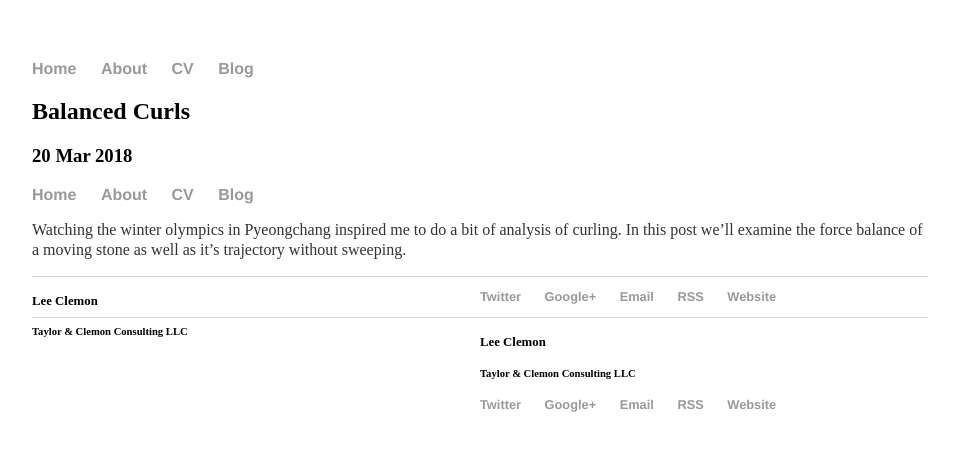
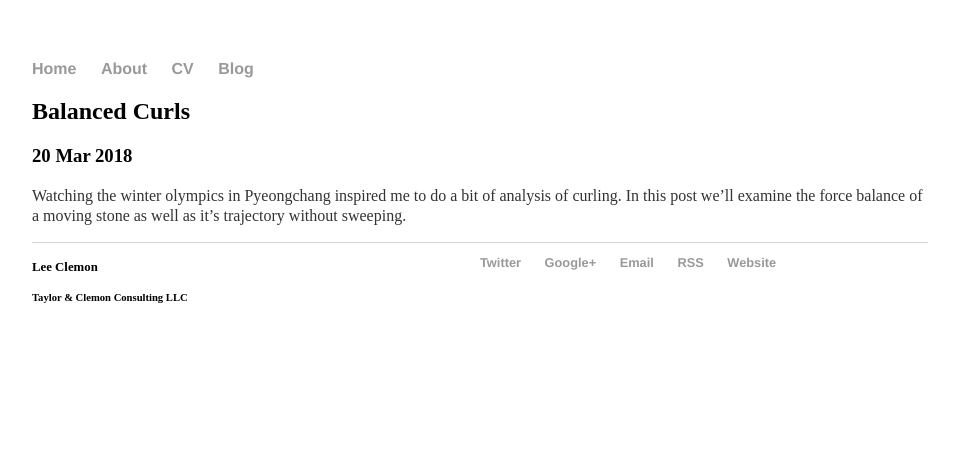
Before and after one commit to lclemon/lclemon.github.io, a Jekyll site: the page built from _posts/2018-03-20-Curling-forces.md, in a window 1280 px wide. Shown: the top 451 px of the page, without its empty margins (160-1119 px from the left). Built offline with Jekyll 4.4.1, drawn with Linux system fonts in a browser that asks for light colours.

Commit message:
Update posts.html

```diff
--- a/_layouts/posts.html
+++ b/_layouts/posts.html
@@ -6,37 +6,10 @@ layout: default
 	<h3>{{ page.date | date_to_string }}</h3>
 </header>
 	<body>
-		<nav>
-		<ul>
-			<li><a href="/">Home</a></li>
-			<li><a href="/about">About</a></li>
-			<li><a href="/cv">CV</a></li>
-			<li><a href="/blog">Blog</a></li>
-		</ul>
-		</nav>
 		<div class="post">
 
 		{{ content }}
 
 		</div><!-- /.container -->
 
-		<footer>
-			<div class="colleft">
-				<h4>Lee Clemon</h4>
-				<h5>Taylor &amp Clemon Consulting LLC</h6>
-			</div>
-			<div class="colright">
-			    <ul class="ombre-social-media">
-				<li class="twitter-soc"><a href="https://twitter.com">Twitter</a></li>
-				<li class="googleplus-soc"><a href="https://plus.google.com">Google+</a></li>
-				<!--This is a comment <li class="pinterest-soc"><a href="#">Pinterest</a></li>
-				<li class="tumblr-soc"><a href="#">Tumblr</a></li>
-				<li class="bloglovin-soc"><a href="#">Bloglovin'</a></li> -->
-				<li class="email-soc"><a href="mailto:mickey.clemon@gmail.com">Email</a></li>
-				<li class="rss-soc"><a href="/blog">RSS</a></li>
-				<li><a href="https://lclemon.github.io">Website</a></li>
-			    </ul>
-			</div>
-
-		</footer>
 	</body>
```
